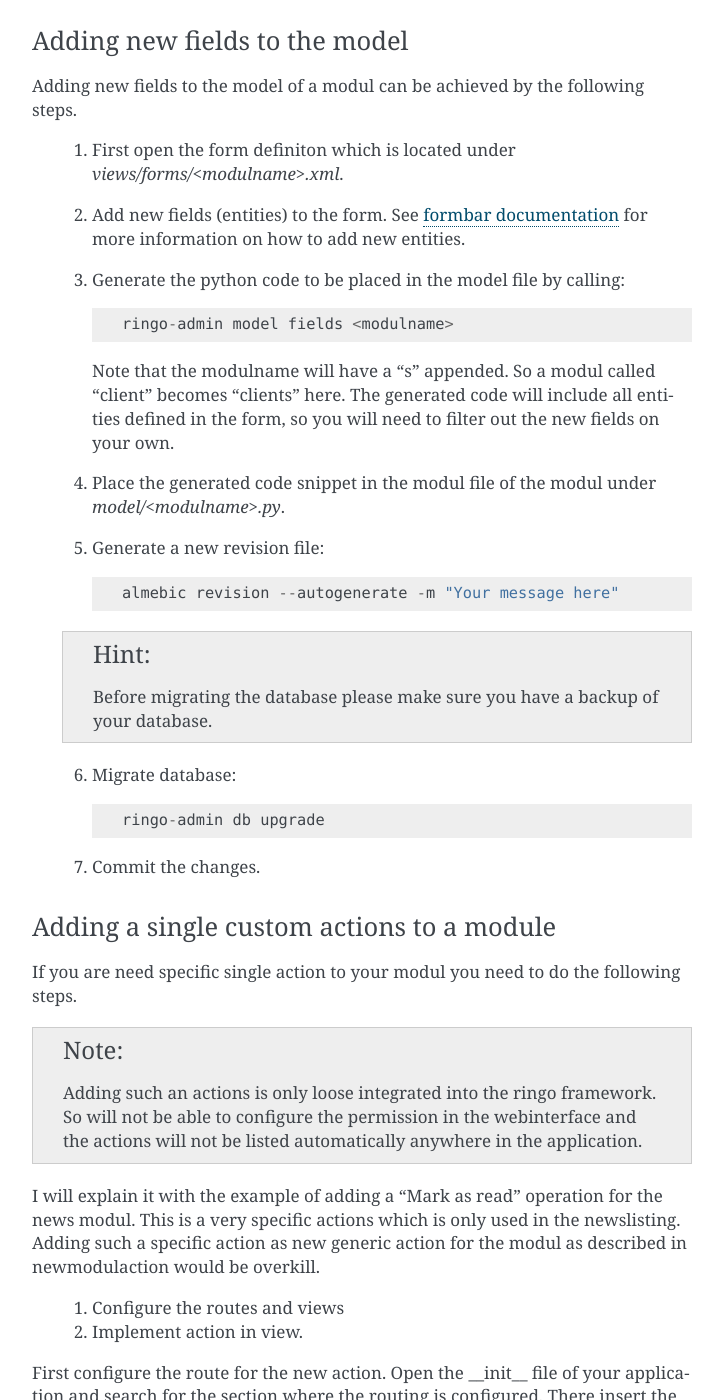
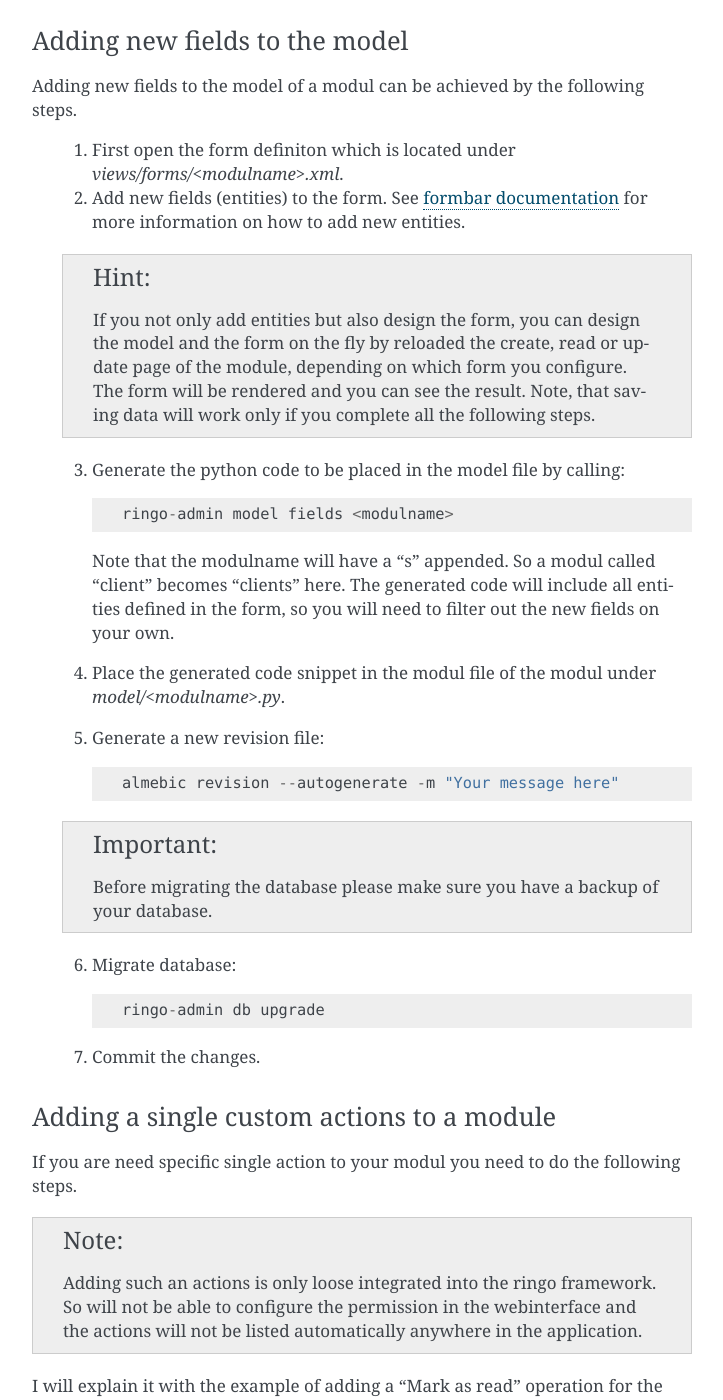
Before and after one commit to ringo-framework/ringo, a Sphinx documentation site: the page built from docs/source/development.rst, in a window 1280 px wide and 1400 px high, scrolled down 6124 px. Shown: the whole window, without its empty margins (388-1111 px from the left). Built offline with Sphinx 7.4.7, drawn with Linux system fonts in a browser that asks for light colours; formulas are drawn with MathJax 3.

Commit message:
Added hint on how to design forms.

```diff
--- a/docs/source/development.rst
+++ b/docs/source/development.rst
@@ -297,6 +297,15 @@ steps.
 
  1. First open the form definiton which is located under `views/forms/<modulname>.xml`.
  2. Add new fields (entities) to the form. See `formbar documentation <http://formbar.readthedocs.org/>`_ for more information on how to add new entities.
+
+ .. hint::
+
+    If you not only add entities but also design the form, you can design the
+    model and the form on the fly by reloaded the create, read or update page
+    of the module, depending on which form you configure. The form will be
+    rendered and you can see the result. Note, that saving data will work only
+    if you complete all the following steps.
+
  3. Generate the python code to be placed in the model file by calling::
 
         ringo-admin model fields <modulname>
@@ -311,7 +320,7 @@ steps.
 
         almebic revision --autogenerate -m "Your message here"
 
- .. hint::
+ .. important::
     Before migrating the database please make sure you have a backup of your
     database.
 
```
